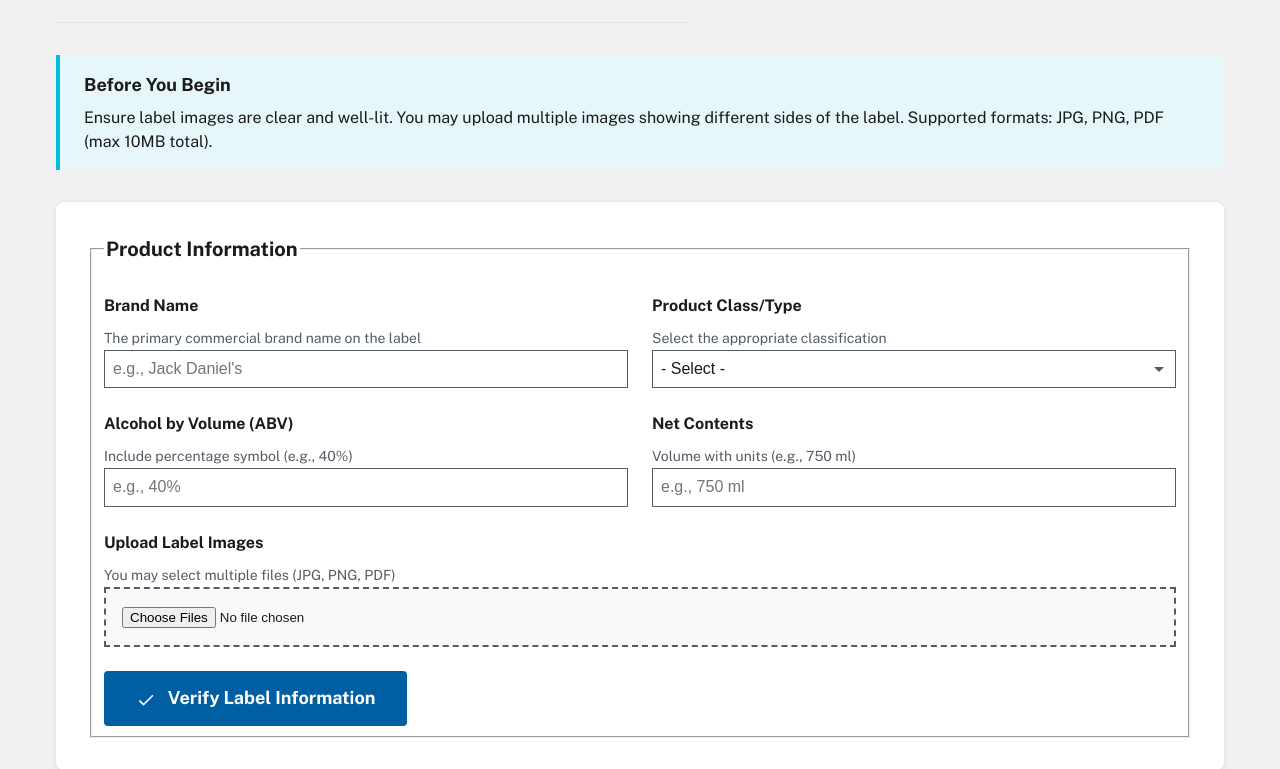
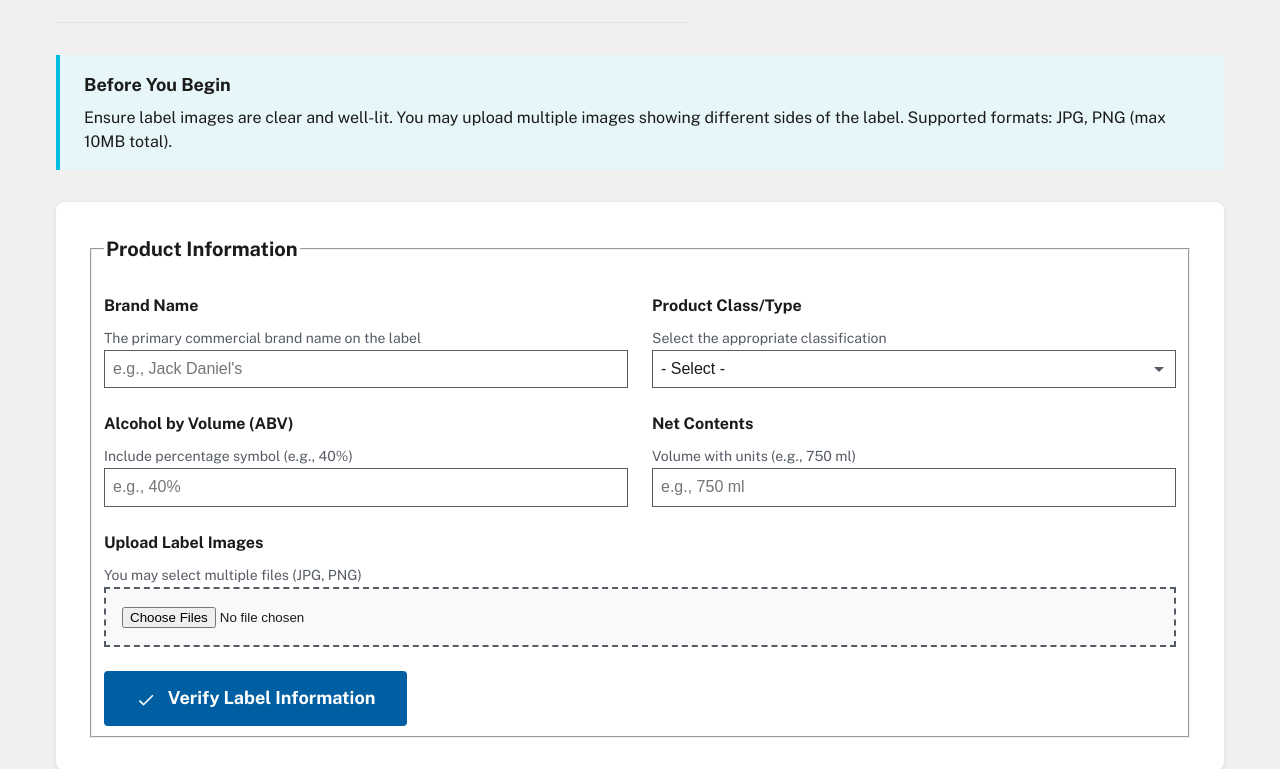
Before and after one commit to yellowsooshi/danluunguyenttb, a Flask app: page / in a window 1280 px wide. Shown: the part 396-1165 px from the top of the page. Run offline with Flask 3, Linux system fonts and the light colour scheme.

Commit message:
Removed PDF in UI

```diff
--- a/ocr_utils.py
+++ b/ocr_utils.py
@@ -24,7 +24,7 @@ def extract_text(image_data: Union[bytes, io.BytesIO]) -> str:
     ----------
     image_data : Union[bytes, io.BytesIO]
         Raw bytes of the image or a BytesIO stream
-        Supported formats: PNG, JPEG, PDF (as image)
+        Supported formats: PNG, JPEG
 
     Returns
     -------
--- a/templates/index.html
+++ b/templates/index.html
@@ -429,7 +429,7 @@
           <h4 class="usa-alert__heading">Before You Begin</h4>
           <p class="usa-alert__text">
             Ensure label images are clear and well-lit. You may upload multiple images showing different
-            sides of the label. Supported formats: JPG, PNG, PDF (max 10MB total).
+            sides of the label. Supported formats: JPG, PNG (max 10MB total).
           </p>
         </div>
       </div>
@@ -502,13 +502,13 @@
 
           <div class="usa-form-group">
             <label class="usa-label" for="labels">Upload Label Images</label>
-            <span class="usa-hint">You may select multiple files (JPG, PNG, PDF)</span>
+            <span class="usa-hint">You may select multiple files (JPG, PNG)</span>
             <div class="usa-file-input">
               <input
                 type="file"
                 id="labels"
                 name="labels"
-                accept="image/*,application/pdf"
+                accept="image/*"
                 multiple
                 required
               />
```
Also changed, not shown: README.md.
